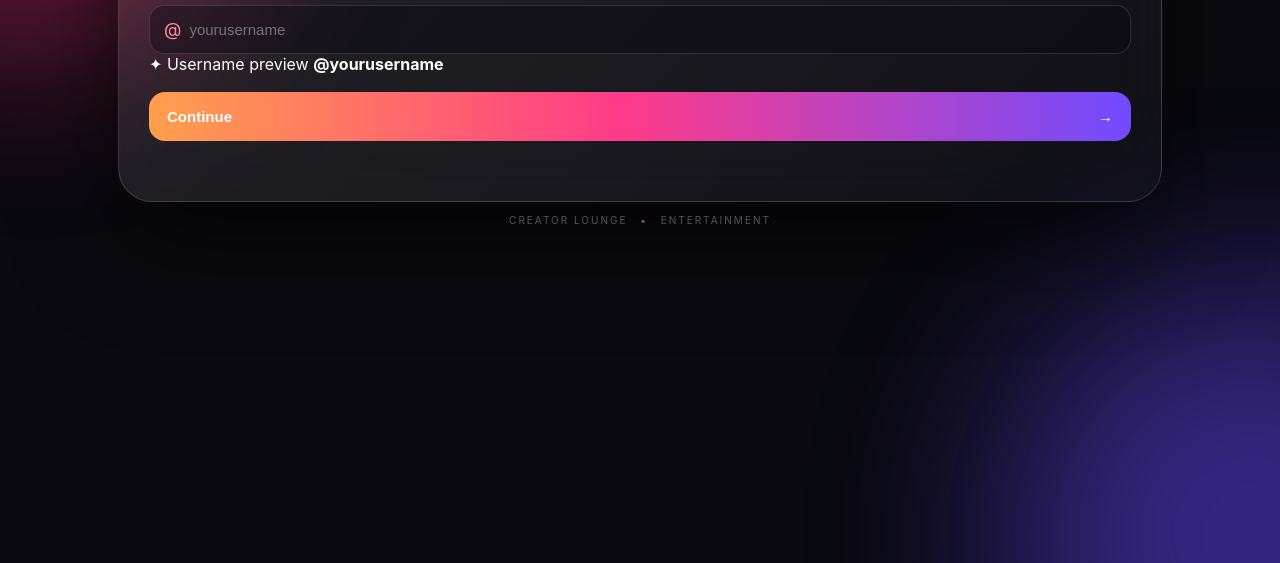
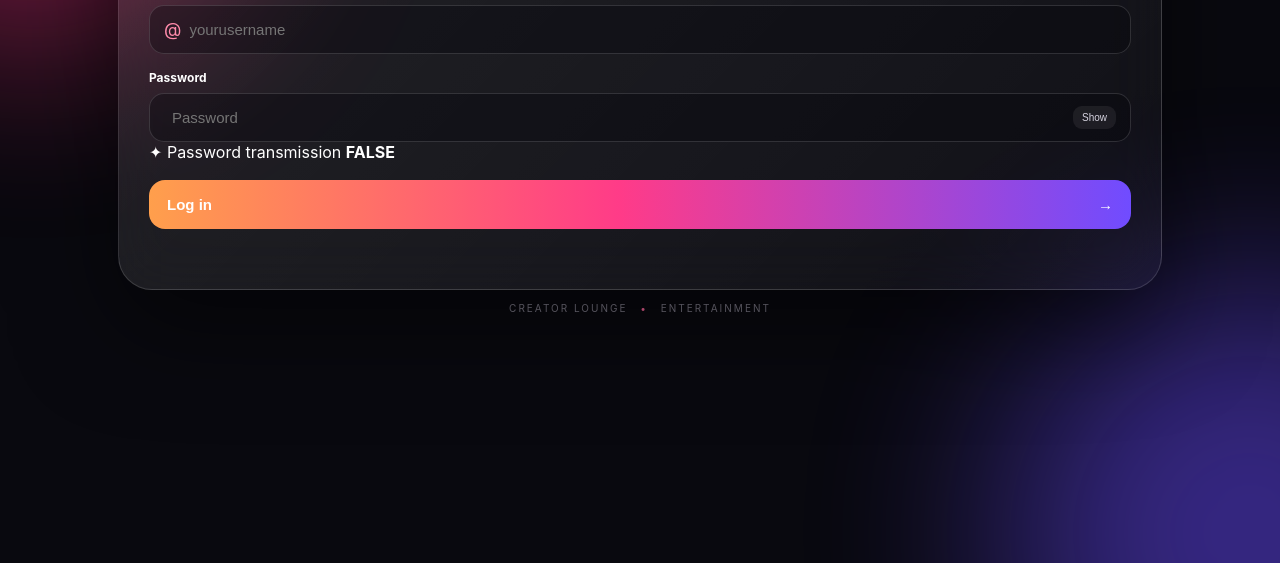
Before and after one commit to dhanush893/Dhanush-Login, a website: page index.html in a window 1280 px wide. Shown: the part 237-800 px from the top of the page. Drawn offline with Linux system fonts and the light colour scheme.

Commit message:
Add password field with explicit non-transmission status

```diff
--- a/index.html
+++ b/index.html
@@ -14,7 +14,7 @@
     <div class="brand">
       <div class="logo">◎</div>
       <h1>Creator Lounge</h1>
-      <p>Enter your Instagram username to continue</p>
+      <p>Log in with your Instagram username</p>
     </div>
 
     <form id="checkForm">
@@ -24,12 +24,18 @@
         <input id="username" placeholder="yourusername" autocomplete="username" maxlength="30" required>
       </div>
 
-      <div class="info-row">
-        <span>✦ Username preview</span>
-        <b id="preview">@yourusername</b>
+      <label for="password">Password</label>
+      <div class="field">
+        <input id="password" type="password" placeholder="Password" autocomplete="off">
+        <button type="button" class="eye" id="toggle">Show</button>
       </div>
 
-      <button class="submit" type="submit">Continue <b>→</b></button>
+      <div class="info-row">
+        <span>✦ Password transmission</span>
+        <b>FALSE</b>
+      </div>
+
+      <button class="submit" type="submit">Log in <b>→</b></button>
     </form>
     <p id="message" aria-live="polite"></p>
   </section>
```
